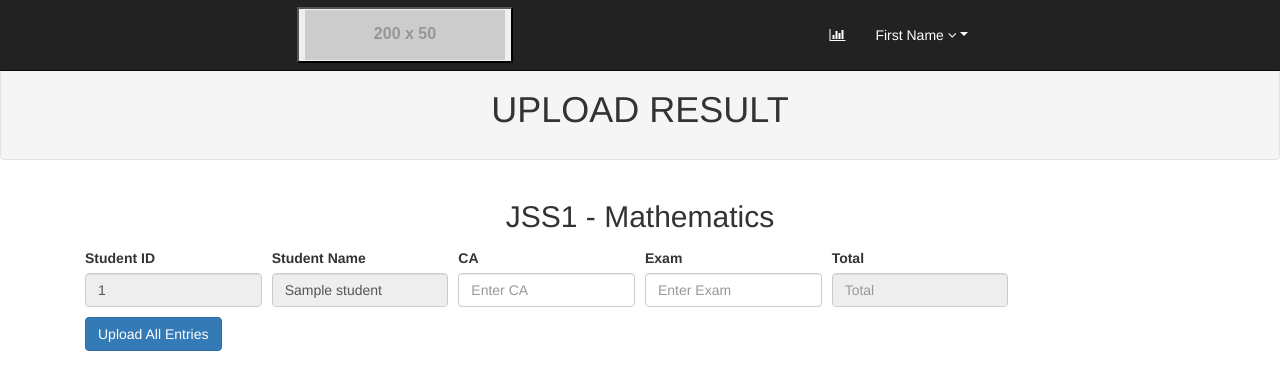
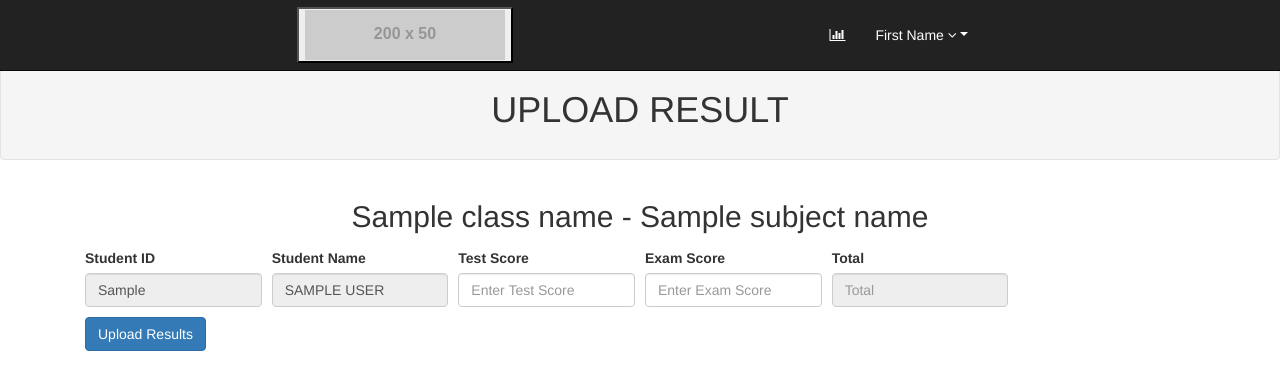
Before and after one commit to megafemworld/student_score_report, a Flask app: template templates/result_upload.html in a window 1280 px wide. Shown: the top 390 px of the page. Run offline with Flask 3, Linux system fonts and the light colour scheme; the template is opened without the code that fills it: most values are stand-ins (such as "Sample title", 1, 10 or a date in 2020); grey boxes labelled with a size stand in for pictures from a placeholder-image service; some libraries are stand-ins or nearby versions.

Commit message:
result upload html

```diff
--- a/templates/result_upload.html
+++ b/templates/result_upload.html
@@ -12,28 +12,20 @@
             body {
                 margin-top: 50px;
             }
-    /*html, body, #wrapper, #page-wrapper {height: 100%; overflow: hidden;}*/
         }
-
-
-/* Top Navigation */
-
         .top-nav {
             padding: 0 15px;
         }
-
         .top-nav>li {
             display: inline-block;
             float: left;
         }
-
         .top-nav>li>a {
             padding-top: 20px;
             padding-bottom: 20px;
             line-height: 20px;
             color: #fff;
         }
-
         .top-nav>li>a:hover,
         .top-nav>li>a:focus,
         .top-nav>.open>a,
@@ -42,19 +34,16 @@
             color: #fff;
             background-color: #1a242f;
         }
-
         .top-nav>.open>.dropdown-menu {
             float: left;
             position: absolute;
             margin-top: 0;
-    /*border: 1px solid rgba(0,0,0,.15);*/
             border-top-left-radius: 0;
             border-top-right-radius: 0;
             background-color: #fff;
             -webkit-box-shadow: 0 6px 12px rgba(0,0,0,.175);
             box-shadow: 0 6px 12px rgba(0,0,0,.175);
         }
-
         .top-nav>.open>.dropdown-menu>li>a {
             white-space: normal;
         }
@@ -69,16 +58,13 @@
 <div id="throbber" style="display:none; min-height:120px;"></div>
 <div id="noty-holder"></div>
 <div id="wrapper">
-    <!-- Navigation -->
     <nav class="navbar navbar-inverse navbar-fixed-top" role="navigation">
-        <!-- Brand and toggle get grouped for better mobile display -->
         <div>
             <button type="button" class="logo" data-toggle="collapse" data-target=".navbar-ex1-collapse">
             <a href="">
                 <img src="http://placehold.it/200x50&text=LOGO" alt="LOGO">
             </a>
         </div>
-        <!-- Top Menu Items -->
         <ul class="nav navbar-right top-nav">
             <li><a href="#" data-placement="bottom" data-toggle="tooltip" href="#" data-original-title="Stats"><i class="fa fa-bar-chart-o"></i>
                 </a>
@@ -93,70 +79,58 @@
                 </ul>
             </li>
         </ul>
-
     </nav>
-
     <div id="page-wrapper">
         <div class="container-fluid">
-            <!-- Page Heading -->
             <div class="row" id="main" >
                 <div class="col-sm-12 col-md-12 well" id="content">
                     <h1>UPLOAD RESULT</h1>
                 </div>
             </div>
-            <!-- /.row -->
         </div>
-        <!-- /.container-fluid -->
     </div>
-    <!-- /#page-wrapper -->
-</div><!-- /#wrapper -->
-<h2 class="assigned">JSS1 - Mathematics</h2>
+</div>
+<h2 class="assigned">{{ class_name }} - {{subject_name}}</h2>
 <div class="container mt-4">
-    <form id="student-form">
-        <!-- Form Group 1 -->
+    <form id="student-form" method="POST">
         {% for student in students %}
         <div class="form-row align-items-center mb-3" id="form-{{ loop.index }}">
             <div class="col-md-2">
                 <label for="studentId{{ loop.index }}">Student ID</label>
-                <input type="text" class="form-control" id="studentId{{ loop.index }}" value="{{ student.id }}" readonly>
+                <input type="text" class="form-control" id="studentId{{ loop.index }}" name="students[{{ loop.index0 }}][student_id]" value="{{ student.reg_no }}" readonly>
             </div>
             <div class="col-md-2">
                 <label for="studentName{{ loop.index }}">Student Name</label>
-                <input type="text" class="form-control" id="studentName{{ loop.index }}" value="{{ student.name }}" readonly>
+                <input type="text" class="form-control" id="studentName{{ loop.index }}" name="students[{{ loop.index0 }}][student_name]" value="{{ student.first_name | upper }} {{ student.last_name | upper }}" readonly>
             </div>
             <div class="col-md-2">
-                <label for="ca{{ loop.index }}">CA</label>
-                <input type="number" class="form-control ca-input" id="ca{{ loop.index }}" placeholder="Enter CA">
+                <label for="ca{{ loop.index }}">Test Score</label>
+                <input type="number" class="form-control ca-input" id="ca{{ loop.index }}" name="students[{{ loop.index0 }}][test_score]" placeholder="Enter Test Score" required>
             </div>
             <div class="col-md-2">
-                <label for="exam{{ loop.index }}">Exam</label>
-                <input type="number" class="form-control exam-input" id="exam{{ loop.index }}" placeholder="Enter Exam">
+                <label for="exam{{ loop.index }}">Exam Score</label>
+                <input type="number" class="form-control exam-input" id="exam{{ loop.index }}" name="students[{{ loop.index0 }}][exam_score]" placeholder="Enter Exam Score" required>
             </div>
             <div class="col-md-2">
                 <label for="total{{ loop.index }}">Total</label>
-                <input type="number" class="form-control total-input" id="total{{ loop.index }}" placeholder="Total" readonly>
+                <input type="number" class="form-control total-input" id="total{{ loop.index }}" name="students[{{ loop.index0 }}][total]" placeholder="Total" readonly>
             </div>
         </div>
         {% endfor %}
-        <button type="submit" class="btn btn-primary" id="upload-all">Upload All Entries</button>
+        <button type="submit" class="btn btn-primary" id="upload-all">Upload Results</button>
     </form>
-    <!-- General Upload Button -->
+
     </div>
-
-<!-- Bootstrap JS and dependencies -->
 <script src="https://code.jquery.com/jquery-3.5.1.min.js"></script>
 <script src="https://cdn.jsdelivr.net/npm/@popperjs/core@2.9.2/dist/umd/popper.min.js"></script>
 <script src="https://stackpath.bootstrapcdn.com/bootstrap/4.5.2/js/bootstrap.min.js"></script>
-
 <script>
     $(document).ready(function() {
-        // Function to calculate total
         function calculateTotal() {
             $('.form-row').each(function() {
                 const ca = $(this).find('.ca-input').val();
                 const exam = $(this).find('.exam-input').val();
                 const total = parseInt(ca || 0) + parseInt(exam || 0);
-
                 if (total <= 100) {
                     $(this).find('.total-input').val(total);
                 } else {
@@ -165,45 +139,10 @@
                 }
             });
         }
-
-        // Calculate total when CA or Exam is entered
         $(document).on('input', '.ca-input, .exam-input', function() {
             calculateTotal();
         });
-
-        // Upload All Entries
-        $('#upload-all').on('click', function() {
-            let allEntries = [];
-
-            $('.form-row').each(function() {
-                const studentId = $(this).find('input[id^="studentId"]').val();
-                const studentName = $(this).find('input[id^="studentName"]').val();
-                const ca = $(this).find('input[id^="ca"]').val();
-                const exam = $(this).find('input[id^="exam"]').val();
-                const total = $(this).find('input[id^="total"]').val();
-
-                if (ca && exam && total) {
-                    allEntries.push({ studentId, studentName, ca, exam, total });
-                }
-            });
-
-            // Send the data to the server for uploading
-            $.ajax({
-                url: '/upload-result',
-                method: 'POST',
-                data: JSON.stringify(allEntries),
-                contentType: 'application/json',
-                success: function(response) {
-                    console.log('Upload successful:', response);
-                    alert('Result uploaded successfully!');
-                },
-                error: function(error) {
-                    console.error('Upload failed:', error);
-                    alert('Failed to upload result. Please try again.');
-                }
-            });
-        });
-    });
+    })
 </script>
 </body>
 </html>
```
Lines whose indentation alone changed are shown as unchanged.
